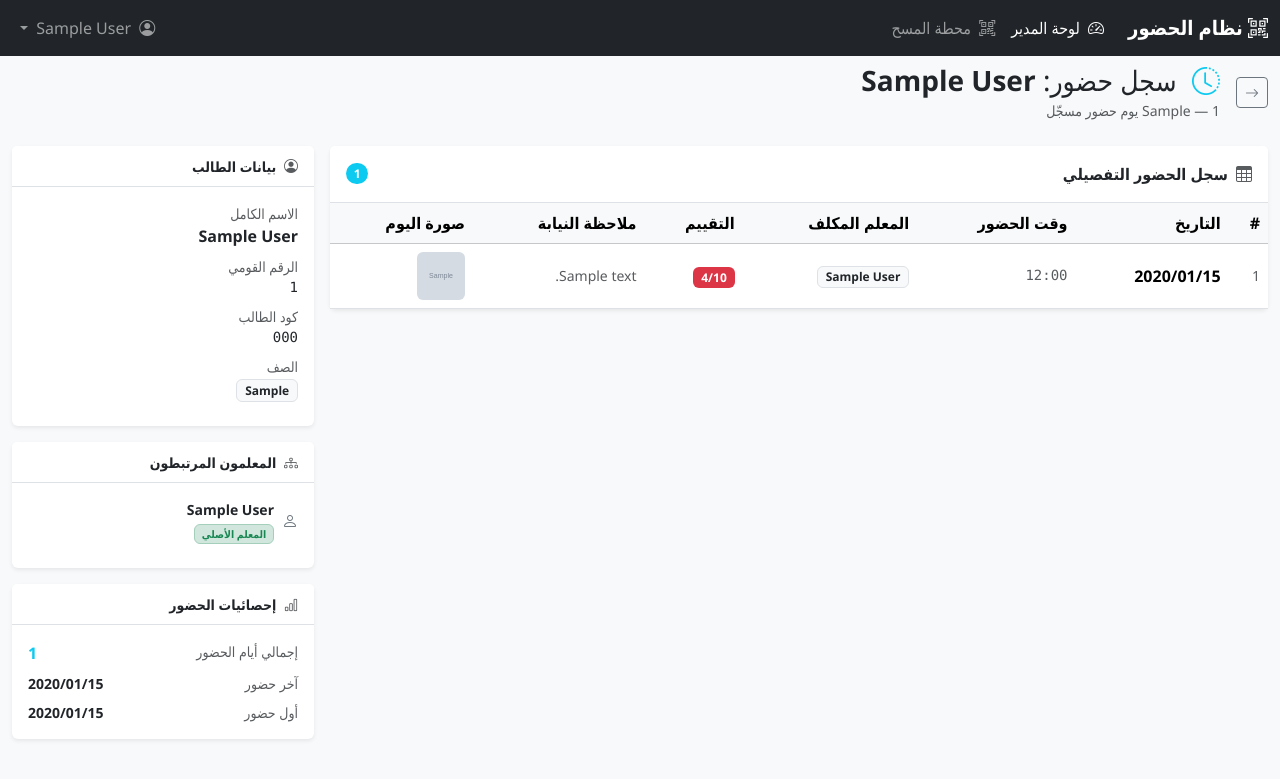
After one commit to eyadfattah23/QR-code-attendance-system, a Django app: page /portal/admin/students/00000000-0000-0000-0000-000000000001/history/ in a window 1280 px wide. The commit adds this page. Shown: the top 779 px of the page. Run offline with Django 5.2, Linux system fonts and the light colour scheme; a user stored in the database is signed in; tables that the repository leaves empty hold one stand-in row (values such as "Sample post"); grey boxes marked "Sample" are stand-in pictures; some libraries are stand-ins or nearby versions.

Commit message:
feat(student-attendance-history): Add student attendance history view, URL routing, and template

```diff
--- a/admin_portal/urls.py
+++ b/admin_portal/urls.py
@@ -13,6 +13,8 @@ urlpatterns = [
     path('students/import/template/', views.student_import_template,
          name='student_import_template'),
     path('students/import/', views.student_import, name='student_import'),
+    path('students/<uuid:pk>/history/',
+         views.student_history, name='student_history'),
     path('students/<uuid:pk>/edit/', views.student_edit, name='student_edit'),
     path('students/<uuid:pk>/delete/',
          views.student_delete, name='student_delete'),
--- a/admin_portal/views.py
+++ b/admin_portal/views.py
@@ -448,3 +448,33 @@ def teacher_students(request, pk):
         'grades': grades,
         'linked_count': len(linked_ids),
     })
+
+
+# ---------------------------------------------------------------------------
+# Student attendance history
+# ---------------------------------------------------------------------------
+
+@admin_required
+def student_history(request, pk):
+    """Full attendance history for a single student."""
+    student = get_object_or_404(Student, pk=pk)
+    records = (
+        StudentAttendanceRecord.objects
+        .filter(student=student)
+        .select_related('assigned_teacher', 'original_teacher')
+        .order_by('-date', '-check_in_time')
+    )
+    teachers = (
+        StudentTeacherLink.objects
+        .filter(student=student)
+        .select_related('teacher')
+    )
+    total_records = records.count()
+    oldest_record = records.last() if total_records else None
+    return render(request, 'admin_portal/student_history.html', {
+        'student': student,
+        'records': records,
+        'total_records': total_records,
+        'teachers': teachers,
+        'oldest_record': oldest_record,
+    })
--- /dev/null
+++ b/templates/admin_portal/student_history.html
@@ -0,0 +1,245 @@
+{% extends 'base.html' %}
+
+{% block title %}سجل حضور {{ student.full_name }} - نظام الحضور{% endblock %}
+
+{% block content %}
+<div class="container-fluid">
+
+    <!-- Page header -->
+    <div class="d-flex align-items-center mb-4 mt-2">
+        <a href="{% url 'admin_portal:student_list' %}" class="btn btn-outline-secondary btn-sm me-3" title="رجوع">
+            <i class="bi bi-arrow-right"></i>
+        </a>
+        <div>
+            <h1 class="h3 mb-0">
+                <i class="bi bi-clock-history me-2 text-info"></i>
+                سجل حضور: <strong>{{ student.full_name }}</strong>
+            </h1>
+            <small class="text-muted">
+                {% if student.grade %}{{ student.grade }} — {% endif %}
+                {{ total_records }} يوم حضور مسجّل
+            </small>
+        </div>
+    </div>
+
+    <div class="row g-3">
+
+        <!-- Left: attendance table -->
+        <div class="col-lg-9">
+            <div class="card border-0 shadow-sm">
+                <div class="card-header bg-white border-bottom py-3 d-flex align-items-center justify-content-between">
+                    <span class="fw-semibold">
+                        <i class="bi bi-table me-1 text-muted"></i>
+                        سجل الحضور التفصيلي
+                    </span>
+                    <span class="badge bg-info text-white rounded-pill">{{ total_records }}</span>
+                </div>
+
+                {% if records %}
+                <div class="table-responsive">
+                    <table class="table table-hover align-middle mb-0" id="history-table">
+                        <thead class="table-light">
+                            <tr>
+                                <th>#</th>
+                                <th>التاريخ</th>
+                                <th>وقت الحضور</th>
+                                <th>المعلم المكلف</th>
+                                <th>التقييم</th>
+                                <th>ملاحظة النيابة</th>
+                                <th>صورة اليوم</th>
+                            </tr>
+                        </thead>
+                        <tbody>
+                            {% for record in records %}
+                            <tr>
+                                <td class="text-muted small">{{ forloop.counter }}</td>
+                                <td class="fw-semibold">{{ record.date|date:"Y/m/d" }}</td>
+                                <td class="font-monospace small text-muted">
+                                    {{ record.check_in_time|time:"H:i" }}
+                                </td>
+                                <td>
+                                    {% if record.assigned_teacher %}
+                                        <span class="badge bg-light text-dark border">
+                                            {{ record.assigned_teacher.full_name }}
+                                        </span>
+                                        {% if record.original_teacher and record.original_teacher != record.assigned_teacher %}
+                                            <br>
+                                            <small class="text-muted">
+                                                <i class="bi bi-arrow-left-right"></i>
+                                                بدلاً عن: {{ record.original_teacher.full_name }}
+                                            </small>
+                                        {% endif %}
+                                    {% else %}
+                                        <span class="text-muted">—</span>
+                                    {% endif %}
+                                </td>
+                                <td>
+                                    {% if record.rating %}
+                                    <span class="badge
+                                        {% if record.rating >= 8 %}bg-success
+                                        {% elif record.rating >= 5 %}bg-warning text-dark
+                                        {% else %}bg-danger{% endif %}">
+                                        {{ record.rating }}/10
+                                    </span>
+                                    {% else %}
+                                    <span class="text-muted">—</span>
+                                    {% endif %}
+                                </td>
+                                <td class="small text-muted">
+                                    {{ record.substitute_note|default:"—" }}
+                                </td>
+                                <td>
+                                    {% if record.daily_photo %}
+                                    <a href="{{ record.daily_photo.url }}" target="_blank"
+                                       title="عرض الصورة" class="d-inline-block">
+                                        <img src="{{ record.daily_photo.url }}"
+                                             alt="صورة {{ record.date }}"
+                                             class="rounded"
+                                             style="width:48px;height:48px;object-fit:cover;cursor:pointer;"
+                                             data-bs-toggle="modal"
+                                             data-bs-target="#photoModal"
+                                             data-photo-url="{{ record.daily_photo.url }}"
+                                             data-photo-date="{{ record.date|date:'Y/m/d' }}"
+                                             onclick="event.preventDefault();showPhoto(this)">
+                                    </a>
+                                    {% else %}
+                                    <span class="text-muted small">لا توجد</span>
+                                    {% endif %}
+                                </td>
+                            </tr>
+                            {% endfor %}
+                        </tbody>
+                    </table>
+                </div>
+                {% else %}
+                <div class="card-body text-center text-muted py-5">
+                    <i class="bi bi-calendar-x display-4 d-block mb-3 opacity-25"></i>
+                    <p class="mb-0">لا يوجد سجل حضور لهذا الطالب حتى الآن</p>
+                </div>
+                {% endif %}
+            </div>
+        </div>
+
+        <!-- Right: student info + teacher links -->
+        <div class="col-lg-3">
+
+            <!-- Student info card -->
+            <div class="card border-0 shadow-sm mb-3">
+                <div class="card-header bg-white border-bottom py-2">
+                    <span class="fw-semibold small">
+                        <i class="bi bi-person-circle me-1 text-muted"></i>
+                        بيانات الطالب
+                    </span>
+                </div>
+                <div class="card-body py-3">
+                    <div class="mb-2">
+                        <div class="small text-muted">الاسم الكامل</div>
+                        <div class="fw-semibold">{{ student.full_name }}</div>
+                    </div>
+                    {% if student.national_id %}
+                    <div class="mb-2">
+                        <div class="small text-muted">الرقم القومي</div>
+                        <div class="font-monospace small">{{ student.national_id }}</div>
+                    </div>
+                    {% endif %}
+                    {% if student.student_code %}
+                    <div class="mb-2">
+                        <div class="small text-muted">كود الطالب</div>
+                        <div class="font-monospace small">{{ student.student_code }}</div>
+                    </div>
+                    {% endif %}
+                    {% if student.grade %}
+                    <div class="mb-2">
+                        <div class="small text-muted">الصف</div>
+                        <span class="badge bg-light text-dark border">{{ student.grade }}</span>
+                    </div>
+                    {% endif %}
+                </div>
+            </div>
+
+            <!-- Linked teachers card -->
+            <div class="card border-0 shadow-sm mb-3">
+                <div class="card-header bg-white border-bottom py-2">
+                    <span class="fw-semibold small">
+                        <i class="bi bi-diagram-3 me-1 text-muted"></i>
+                        المعلمون المرتبطون
+                    </span>
+                </div>
+                <div class="card-body py-3">
+                    {% if teachers %}
+                    <ul class="list-unstyled mb-0">
+                        {% for link in teachers %}
+                        <li class="mb-2 d-flex align-items-center gap-2">
+                            <i class="bi bi-person text-secondary"></i>
+                            <div>
+                                <div class="small fw-semibold">{{ link.teacher.full_name }}</div>
+                                {% if link.is_primary %}
+                                <span class="badge bg-success-subtle text-success border border-success-subtle" style="font-size:.65rem;">
+                                    المعلم الأصلي
+                                </span>
+                                {% endif %}
+                            </div>
+                        </li>
+                        {% endfor %}
+                    </ul>
+                    {% else %}
+                    <p class="text-muted small mb-0">لا يوجد معلم مرتبط</p>
+                    {% endif %}
+                </div>
+            </div>
+
+            <!-- Attendance stats card -->
+            <div class="card border-0 shadow-sm">
+                <div class="card-header bg-white border-bottom py-2">
+                    <span class="fw-semibold small">
+                        <i class="bi bi-bar-chart me-1 text-muted"></i>
+                        إحصائيات الحضور
+                    </span>
+                </div>
+                <div class="card-body py-3">
+                    <div class="mb-2 d-flex justify-content-between">
+                        <span class="small text-muted">إجمالي أيام الحضور</span>
+                        <span class="fw-bold text-info">{{ total_records }}</span>
+                    </div>
+                    {% if records %}
+                    <div class="mb-2 d-flex justify-content-between">
+                        <span class="small text-muted">آخر حضور</span>
+                        <span class="small fw-semibold">{{ records.0.date|date:"Y/m/d" }}</span>
+                    </div>
+                    {% if oldest_record %}
+                    <div class="d-flex justify-content-between">
+                        <span class="small text-muted">أول حضور</span>
+                        <span class="small fw-semibold">{{ oldest_record.date|date:"Y/m/d" }}</span>
+                    </div>
+                    {% endif %}
+                    {% endif %}
+                </div>
+            </div>
+
+        </div>
+    </div>
+</div>
+
+<!-- Photo lightbox modal -->
+<div class="modal fade" id="photoModal" tabindex="-1" aria-hidden="true">
+    <div class="modal-dialog modal-dialog-centered">
+        <div class="modal-content border-0 shadow">
+            <div class="modal-header border-0 pb-0">
+                <h6 class="modal-title" id="photoModalLabel">صورة يوم —</h6>
+                <button type="button" class="btn-close" data-bs-dismiss="modal"></button>
+            </div>
+            <div class="modal-body text-center">
+                <img id="modalPhoto" src="" alt="" class="img-fluid rounded" style="max-height:70vh;">
+            </div>
+        </div>
+    </div>
+</div>
+
+<script>
+function showPhoto(el) {
+    document.getElementById('modalPhoto').src = el.dataset.photoUrl;
+    document.getElementById('photoModalLabel').textContent = 'صورة يوم — ' + el.dataset.photoDate;
+    new bootstrap.Modal(document.getElementById('photoModal')).show();
+}
+</script>
+{% endblock %}
--- a/templates/admin_portal/students.html
+++ b/templates/admin_portal/students.html
@@ -96,6 +96,10 @@
                             </td>
                             <td>
                                 <div class="btn-group btn-group-sm">
+                                    <a href="{% url 'admin_portal:student_history' student.id %}"
+                                        class="btn btn-outline-info" title="سجل الحضور">
+                                        <i class="bi bi-clock-history"></i>
+                                    </a>
                                     <a href="{% url 'admin_portal:student_edit' student.id %}"
                                         class="btn btn-outline-primary" title="تعديل">
                                         <i class="bi bi-pencil"></i>
```
Also changed, not shown: admin_portal/tests/test_views.py (+120 -0 lines), templates/admin_portal/teacher_students.html (+3 -6 lines).
